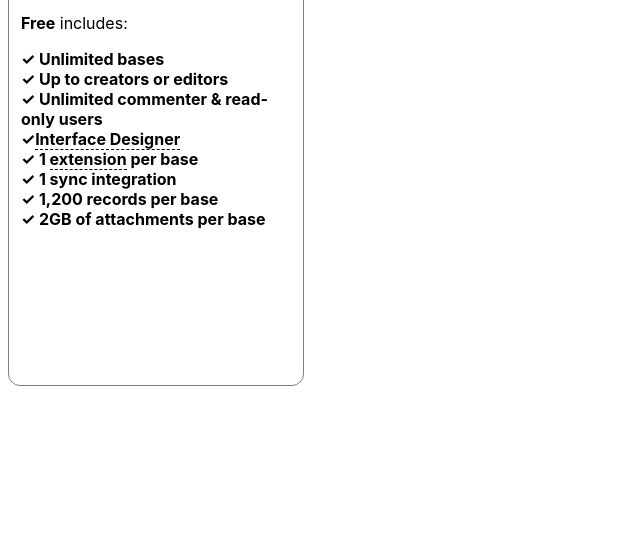
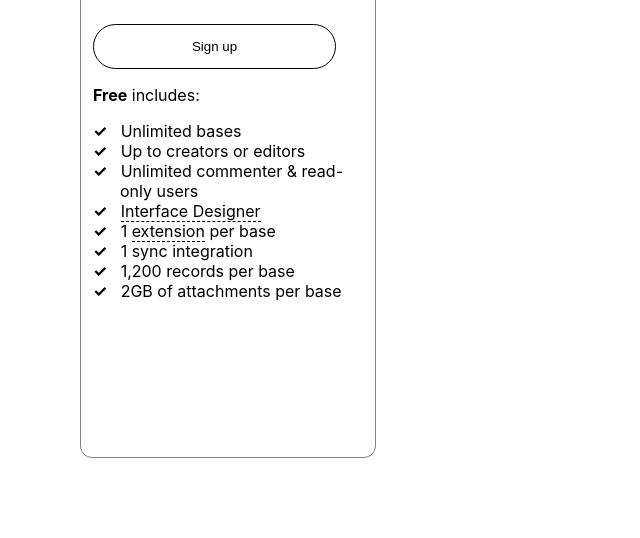
Before and after one commit to JibolaJinadu/Html_Project, a plain HTML site: page Basic_Card.html in a window 1280 px wide. Shown: the part 442-980 px from the top of the page, without its empty margins (0-640 px from the left). Before the commit the page ends 836 px from the top, so only its background shows below. Drawn offline with Linux system fonts and the light colour scheme.

Commit message:
Basic_Card added

```diff
--- a/Basic_Card.html
+++ b/Basic_Card.html
@@ -8,9 +8,10 @@
 </head>
 
 <style>
-  body {
+  html, body {
     font-family: 'GT Eesti Display',-apple-system,system-ui,BlinkMacSystemFont,'Segoe UI',Roboto,Oxygen-Sans,Ubuntu,Cantarell,'Helvetica Neue',sans-serif,'Apple Color Emoji','Segoe UI Emoji','Segoe UI Symbol';
-      }
+    margin: 40px 40px;
+  }
   div {
     border: 1px solid grey;
     border-radius: 12px;
@@ -28,12 +29,13 @@
   .interface {
     border-bottom: 1px dashed black;
     }
-  .button {
+  .bottom {
     border: 1px solid black;
     border-radius: 90px;
-    width: 80%;
+    width: 90%;
     padding: 14px;
     background-color: white;
+    margin: 30;
     }
 
 </style>
@@ -55,22 +57,22 @@
     <section>
     <h1 class="free">Free</h1>
     <br/>
-    <button class="button"  type="submit"> Sign up </button>
+    <button class="bottom"  type="submit"> Sign up </button>
     <br/>
     <p><b>Free</b> includes:</p>
     </section>
 
     <section>
-    <dl><b>
-        <dt><b>✓</b> Unlimited bases</dt>
-        <dt><b>✓</b> Up to creators or editors</dt>
-        <dt><b>✓</b> Unlimited commenter & read-<br/>only users</dt>
-        <dt><b>✓</b><span class="interface">Interface Designer</span></dt>
-        <dt><b>✓</b> 1 <span class="interface">extension</span> per base</dt>
-        <dt><b>✓</b> 1 sync integration</dt>
-        <dt><b>✓</b> 1,200 records per base</dt>
-        <dt><b>✓</b> 2GB of attachments per base</dt>
-    </dl></b>
+    <dl>
+        <dt><b>✓</b>&nbsp;&nbsp; Unlimited bases</dt>
+        <dt><b>✓</b>&nbsp;&nbsp; Up to creators or editors</dt>
+        <dt><b>✓</b>&nbsp;&nbsp; Unlimited commenter & read-<br/>&nbsp;&nbsp;&nbsp;&nbsp;&nbsp;&nbsp;only users</dt>
+        <dt><b>✓</b>&nbsp;&nbsp;&nbsp;<span class="interface">Interface Designer</span></dt>
+        <dt><b>✓</b>&nbsp;&nbsp; 1 <span class="interface">extension</span> per base</dt>
+        <dt><b>✓</b>&nbsp;&nbsp; 1 sync integration</dt>
+        <dt><b>✓</b>&nbsp;&nbsp; 1,200 records per base</dt>
+        <dt><b>✓</b>&nbsp;&nbsp; 2GB of attachments per base</dt>
+    </dl>
     </section>
   </div>
 </body>
```
